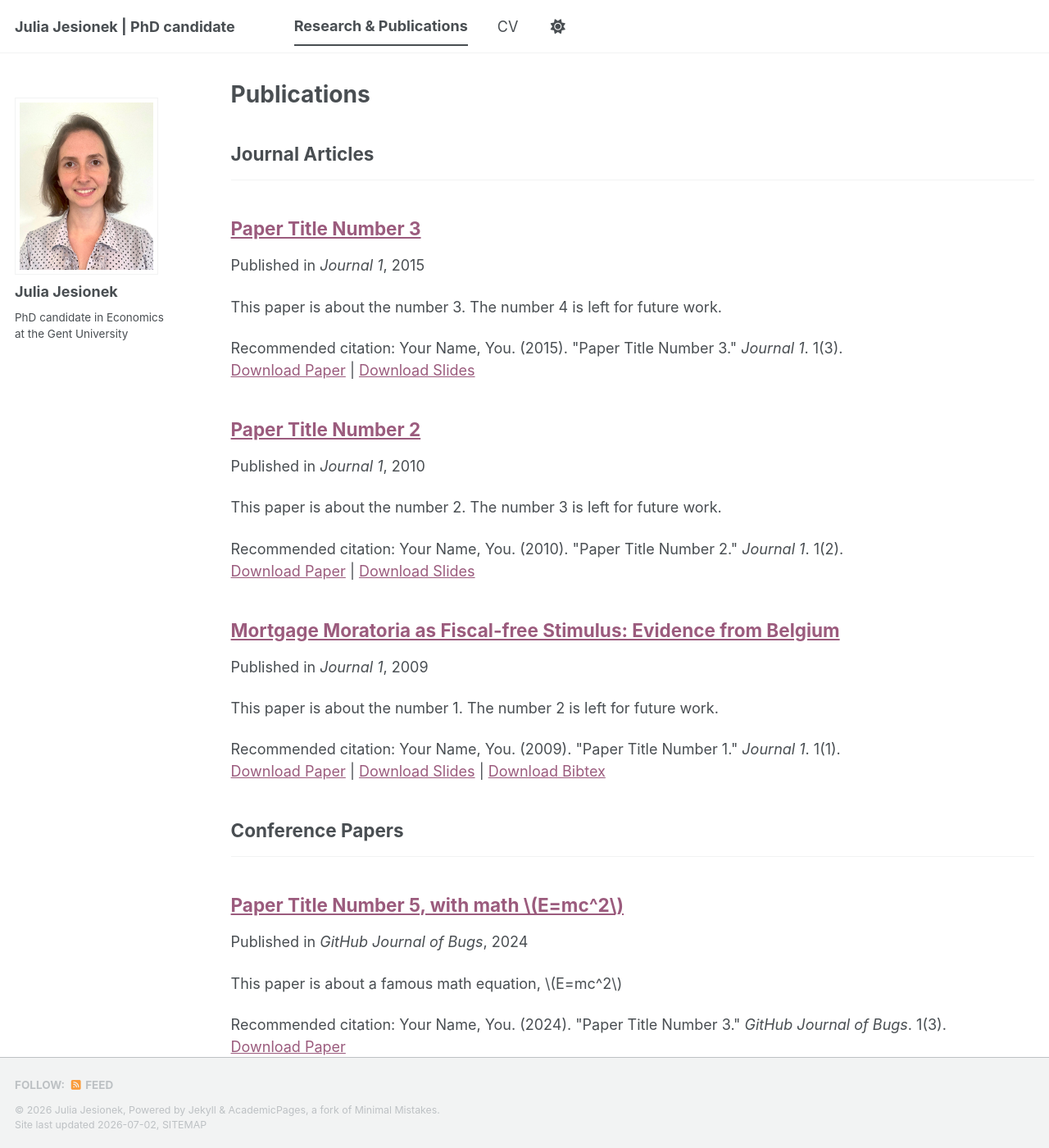
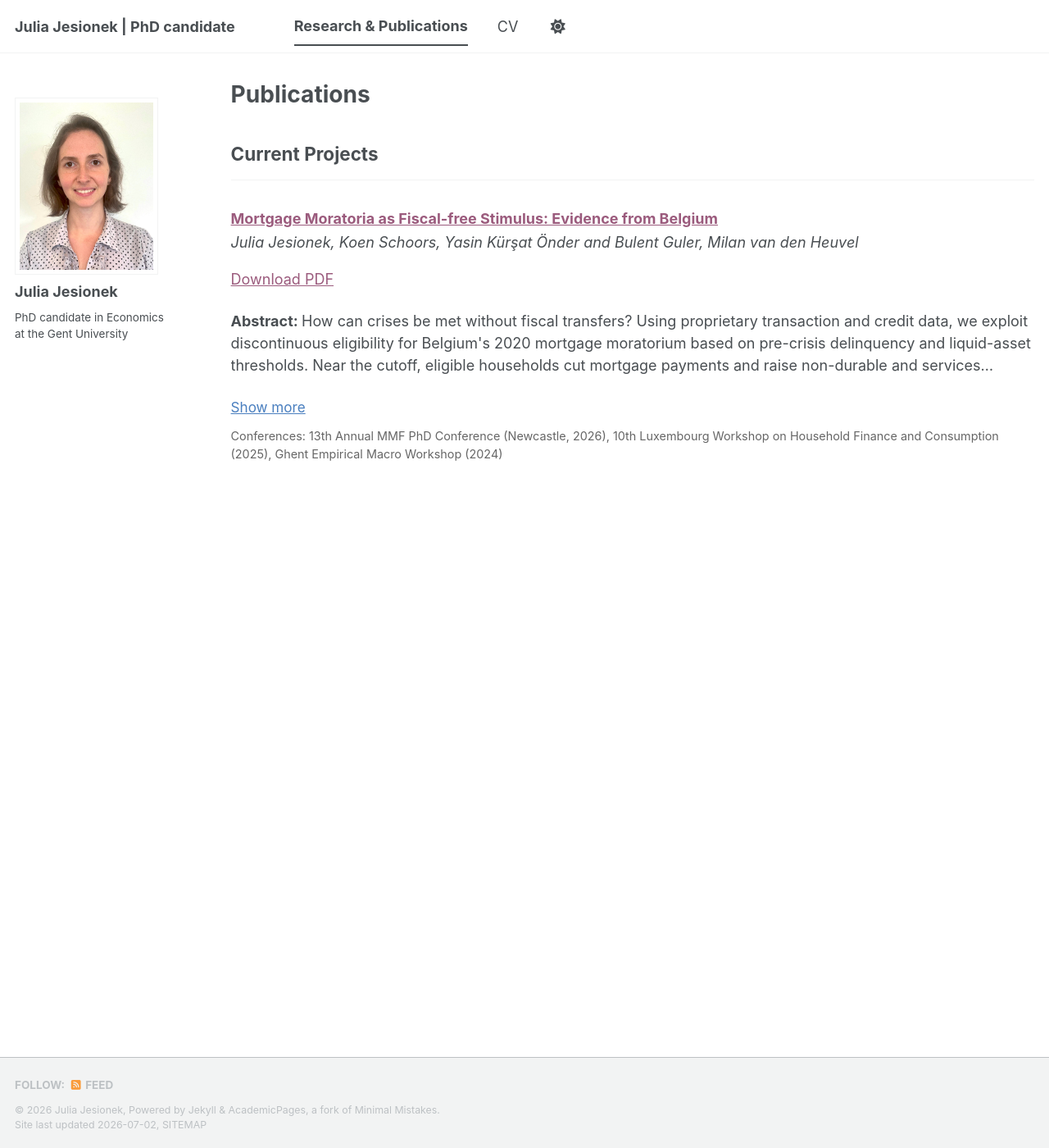
Before and after one commit to juliajesionek/homepage, a Jekyll site: the page built from _pages/publications.html, in a window 1280 px wide and 1400 px high. Shown: the whole window at 82% size. Built offline with Jekyll 4.4.1, drawn with Linux system fonts in a browser that asks for light colours; a style sheet for code colours, icons or effects is not loaded; some of the changed text lies outside the part shown.

Commit message:
publications

```diff
--- a/_config.yml
+++ b/_config.yml
@@ -84,12 +84,8 @@ author:
 
 # Publication Category - The following the list of publication categories and their headings
 publication_category:
-  books:
-    title: 'Books'
-  manuscripts:
-    title: 'Journal Articles'
-  conferences:
-    title: 'Conference Papers'
+  current_projects:
+    title: 'Current Projects'
 
 # Site Settings
 teaser                   :  # filename of teaser fallback teaser image placed in /images/ for social media previews
--- a/_pages/publications.html
+++ b/_pages/publications.html
@@ -11,9 +11,44 @@ author_profile: true
 
 {% include base_path %}
 
+<style>
+  .project-item {
+    margin-bottom: 2.5em;
+  }
+  .project-authors {
+    font-style: italic;
+    margin: 0.25em 0 0.75em;
+  }
+  .project-abstract {
+    overflow: hidden;
+    display: -webkit-box;
+    -webkit-line-clamp: 3;
+    -webkit-box-orient: vertical;
+  }
+  .project-abstract.expanded {
+    display: block;
+    -webkit-line-clamp: unset;
+  }
+  .project-abstract-toggle {
+    background: none;
+    border: none;
+    padding: 0;
+    margin-top: 0.25em;
+    color: #4a7fbf;
+    cursor: pointer;
+    font-size: 0.95em;
+    text-decoration: underline;
+  }
+  .project-conferences {
+    font-size: 0.8em;
+    color: #666;
+    margin-top: 0.75em;
+  }
+</style>
+
 <!-- New style rendering if publication categories are defined -->
 {% if site.publication_category %}
-  {% for category in site.publication_category  %}
+  {% for category in site.publication_category %}
     {% assign title_shown = false %}
     {% for post in site.publications reversed %}
       {% if post.category != category[0] %}
@@ -23,7 +58,30 @@ author_profile: true
         <h2>{{ category[1].title }}</h2><hr />
         {% assign title_shown = true %}
       {% endunless %}
-      {% include archive-single.html %}
+
+      {% if post.category == 'current_projects' %}
+        <div class="project-item">
+          <h3 class="archive__item-title">
+            <a href="{{ base_path }}{{ post.url }}" rel="permalink">{{ post.title }}</a>
+          </h3>
+          {% if post.authors %}
+            <p class="project-authors">{{ post.authors }}</p>
+          {% endif %}
+          {% if post.paperurl %}
+            <p><a href="{{ base_path }}{{ post.paperurl }}">Download PDF</a></p>
+          {% endif %}
+          {% if post.abstract %}
+            {% assign abstract_id = post.permalink | slugify %}
+            <p class="project-abstract" id="abstract-{{ abstract_id }}"><strong>Abstract: </strong>{{ post.abstract }}</p>
+            <button class="project-abstract-toggle" onclick="var el=document.getElementById('abstract-{{ abstract_id }}'); var expanded=el.classList.toggle('expanded'); this.textContent = expanded ? 'Show less' : 'Show more';">Show more</button>
+          {% endif %}
+          {% if post.conferences %}
+            <p class="project-conferences">Conferences: {{ post.conferences }}</p>
+          {% endif %}
+        </div>
+      {% else %}
+        {% include archive-single.html %}
+      {% endif %}
     {% endfor %}
   {% endfor %}
 {% else %}
--- a/_publications/2009-10-01-paper-title-number-1.md
+++ /dev/null
@@ -1,14 +0,0 @@
----
-title: "Mortgage Moratoria as Fiscal-free Stimulus: Evidence from Belgium"
-collection: publications
-category: manuscripts
-permalink: /publication/2009-10-01-paper-title-number-1
-excerpt: 'This paper is about the number 1. The number 2 is left for future work.'
-date: 2009-10-01
-venue: 'Journal 1'
-slidesurl: 'https://academicpages.github.io/files/slides1.pdf'
-paperurl: 'https://academicpages.github.io/files/paper1.pdf'
-bibtexurl: 'https://academicpages.github.io/files/bibtex1.bib'
-citation: 'Your Name, You. (2009). &quot;Paper Title Number 1.&quot; <i>Journal 1</i>. 1(1).'
----
-The contents above will be part of a list of publications, if the user clicks the link for the publication than the contents of section will be rendered as a full page, allowing you to provide more information about the paper for the reader. When publications are displayed as a single page, the contents of the above "citation" field will automatically be included below this section in a smaller font.
--- a/_publications/2010-10-01-paper-title-number-2.md
+++ /dev/null
@@ -1,14 +0,0 @@
----
-title: "Paper Title Number 2"
-collection: publications
-category: manuscripts
-permalink: /publication/2010-10-01-paper-title-number-2
-excerpt: 'This paper is about the number 2. The number 3 is left for future work.'
-date: 2010-10-01
-venue: 'Journal 1'
-slidesurl: 'https://academicpages.github.io/files/slides2.pdf'
-paperurl: 'https://academicpages.github.io/files/paper2.pdf'
-citation: 'Your Name, You. (2010). &quot;Paper Title Number 2.&quot; <i>Journal 1</i>. 1(2).'
----
-
-The contents above will be part of a list of publications, if the user clicks the link for the publication than the contents of section will be rendered as a full page, allowing you to provide more information about the paper for the reader. When publications are displayed as a single page, the contents of the above "citation" field will automatically be included below this section in a smaller font.
--- a/_publications/2015-10-01-paper-title-number-3.md
+++ /dev/null
@@ -1,14 +0,0 @@
----
-title: "Paper Title Number 3"
-collection: publications
-category: manuscripts
-permalink: /publication/2015-10-01-paper-title-number-3
-excerpt: 'This paper is about the number 3. The number 4 is left for future work.'
-date: 2015-10-01
-venue: 'Journal 1'
-slidesurl: 'https://academicpages.github.io/files/slides3.pdf'
-paperurl: 'https://academicpages.github.io/files/paper3.pdf'
-citation: 'Your Name, You. (2015). &quot;Paper Title Number 3.&quot; <i>Journal 1</i>. 1(3).'
----
-
-The contents above will be part of a list of publications, if the user clicks the link for the publication than the contents of section will be rendered as a full page, allowing you to provide more information about the paper for the reader. When publications are displayed as a single page, the contents of the above "citation" field will automatically be included below this section in a smaller font.
--- a/_publications/2025-06-08-paper-title-number-5.md
+++ /dev/null
@@ -1,13 +0,0 @@
----
-title: "Paper Title Number 5, with math $$E=mc^2$$"
-collection: publications
-category: conferences
-permalink: /publication/2024-02-17-paper-title-number-4
-excerpt: 'This paper is about a famous math equation, $$E=mc^2$$'
-date: 2024-02-17
-venue: 'GitHub Journal of Bugs'
-paperurl: 'https://academicpages.github.io/files/paper3.pdf'
-citation: 'Your Name, You. (2024). &quot;Paper Title Number 3.&quot; <i>GitHub Journal of Bugs</i>. 1(3).'
----
-
-Using [MathJax](https://www.mathjax.org/) in the description is supported - $$E=mc^2$$ - however, the use must be mindful that the default delimiters are `$$...$$` and `\\[...\\]` which differs from the `$...$` that is typically expected.
--- /dev/null
+++ b/_publications/2026-07-02-mortgage-moratoria-belgium.md
@@ -0,0 +1,11 @@
+---
+title: "Mortgage Moratoria as Fiscal-free Stimulus: Evidence from Belgium"
+collection: publications
+category: current_projects
+permalink: /publication/mortgage-moratoria-belgium
+date: 2026-07-02
+authors: "Julia Jesionek, Koen Schoors, Yasin Kürşat Önder and Bulent Guler, Milan van den Heuvel"
+paperurl: "/files/Belgian_Mortgage_Moratoria_WP.pdf"
+abstract: "How can crises be met without fiscal transfers? Using proprietary transaction and credit data, we exploit discontinuous eligibility for Belgium's 2020 mortgage moratorium based on pre-crisis delinquency and liquid-asset thresholds. Near the cutoff, eligible households cut mortgage payments and raise non-durable and services spending, with the largest gains among low-liquidity borrowers, compressing consumption inequality and reducing income inequality during the program. A life-cycle heterogeneous-agent model with long-term, defaultable mortgages, disciplined by balance sheets and average spending, matches out-of-sample heterogeneity. In general equilibrium, moratoria stabilize house prices and bank net worth; broad extensions can weaken banks, tighten credit, and reduce demand."
+conferences: "13th Annual MMF PhD Conference (Newcastle, 2026), 10th Luxembourg Workshop on Household Finance and Consumption (2025), Ghent Empirical Macro Workshop (2024)"
+---
```
Also changed, not shown: _pages/about.md (+2 -2 lines), _publications/2024-02-17-paper-title-number-4.md (deleted, +0 -13 lines).
